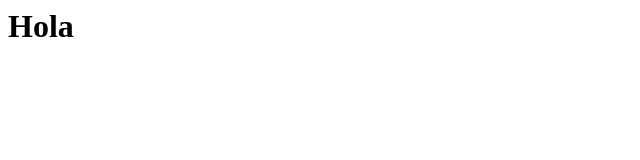
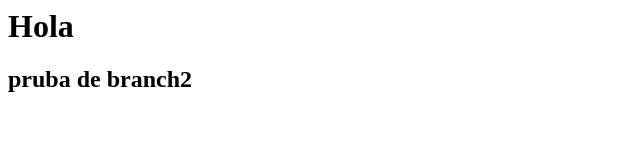
Before and after one commit to tubincillo/git_practice_with_VS, a plain HTML site: page index.html in a window 1280 px wide. Shown: the whole page, without its empty margins (0-640 px from the left). Drawn offline with Linux system fonts and the light colour scheme.

Commit message:
branch2 prueba

```diff
--- a/index.html
+++ b/index.html
@@ -1 +1,2 @@
 <h1>Hola</h1>
+<h2>pruba de branch2</h2>
```
